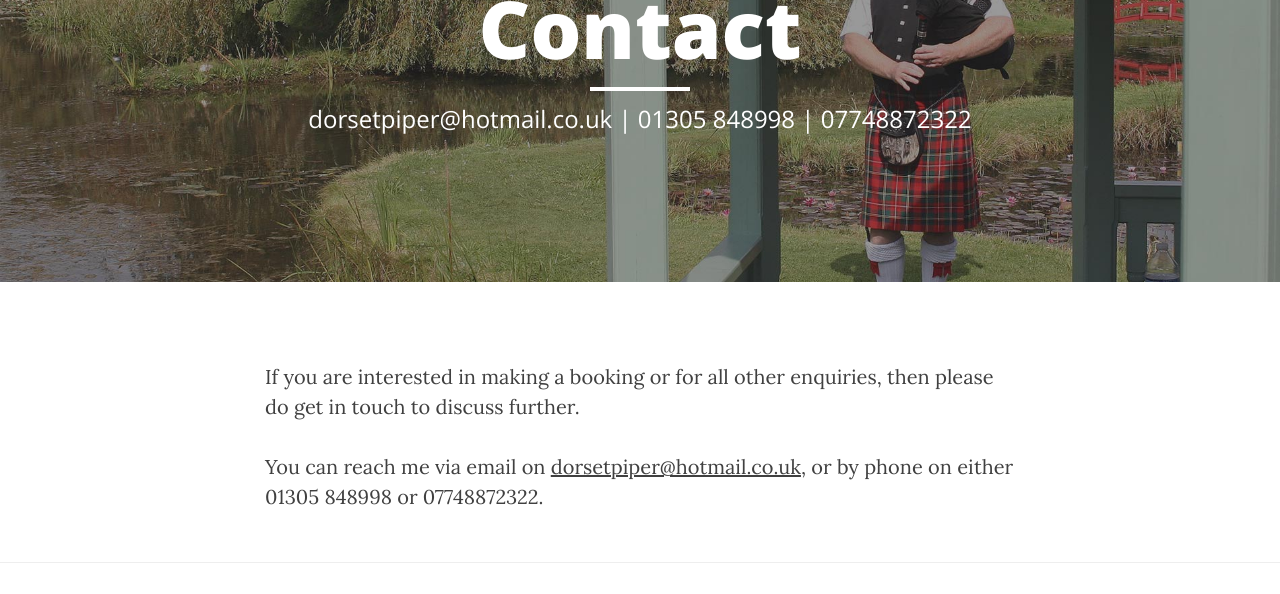
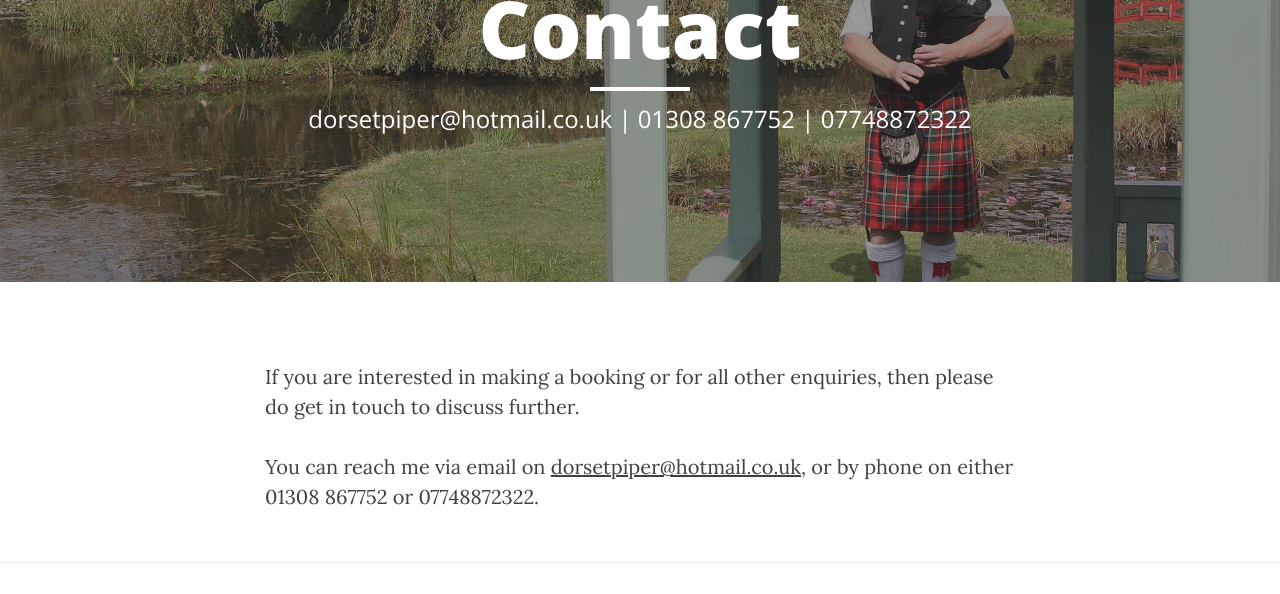
Before and after one commit to jonnykates/dorset-piper, a Jekyll site: the page built from contact.html, in a window 1280 px wide. Shown: the part 166-760 px from the top of the page. Built offline with Jekyll 4.4.1, drawn with Linux system fonts in a browser that asks for light colours; nearby versions of some CDN libraries.

Commit message:
Update phone number

```diff
--- a/contact.html
+++ b/contact.html
@@ -1,12 +1,12 @@
 ---
 layout: page
 title: "Contact"
-description: "dorsetpiper@hotmail.co.uk | 01305 848998 | 07748872322"
+description: "dorsetpiper@hotmail.co.uk | 01308 867752 | 07748872322"
 header-img: "img/bob-1.jpg"
 ---
 
 <p>If you are interested in making a booking or for all other enquiries, then please do get in touch to discuss further.</p>
-<p>You can reach me via email on <a href="mailto:dorsetpiper@hotmail.co.uk">dorsetpiper@hotmail.co.uk</a>, or by phone on either 01305 848998 or 07748872322.</p>
+<p>You can reach me via email on <a href="mailto:dorsetpiper@hotmail.co.uk">dorsetpiper@hotmail.co.uk</a>, or by phone on either 01308 867752 or 07748872322.</p>
 <!-- Contact Form - Enter your email address on line 19 of the mail/contact_me.php file to make this form work. -->
 <!-- WARNING: Some web hosts do not allow emails to be sent through forms to common mail hosts like Gmail or Yahoo. It's recommended that you use a private domain email address! -->
 <!-- NOTE: To use the contact form, your site must be on a live web host with PHP! The form will not work locally! -->
```
